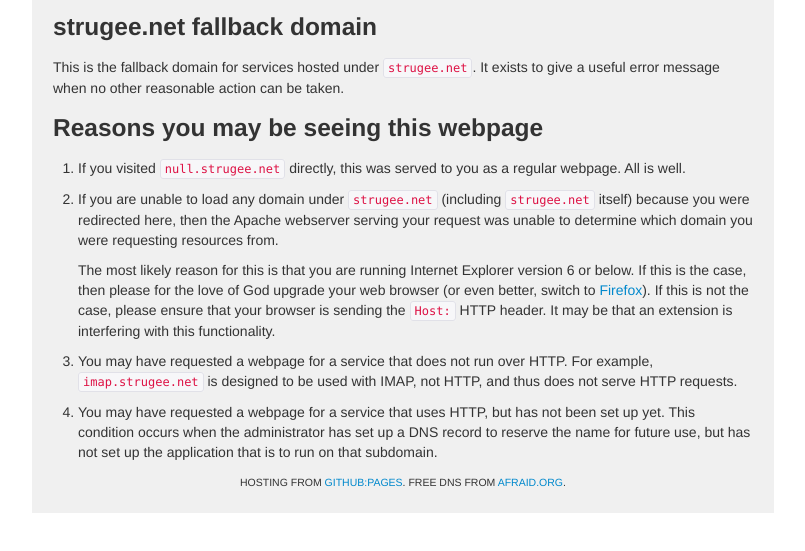
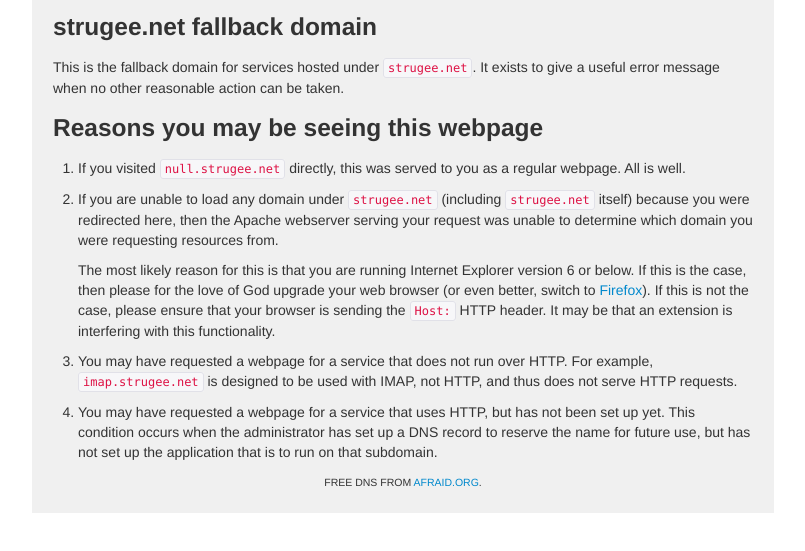
Before and after one commit to strugee/null.strugee.net, a plain HTML site: page index.html in a window 1280 px wide. Shown: the part 105-656 px from the top of the page, without its empty margins (237-1042 px from the left). Drawn offline with Linux system fonts and the light colour scheme.

Commit message:
Remove GitHub Pages footer text

```diff
--- a/index.html
+++ b/index.html
@@ -71,7 +71,7 @@ along with null.strugee.net.  If not, see <http://www.gnu.org/licenses/>.
 			</section>
 			<section>
 				<footer>
-					Hosting from <a href="http://pages.github.com">GitHub:Pages</a>. Free DNS from <a href="http://afraid.org">afraid.org</a>.
+					Free DNS from <a href="http://afraid.org">afraid.org</a>.
 				</footer>
 			</section>
 		</div> <!-- /container -->
```
